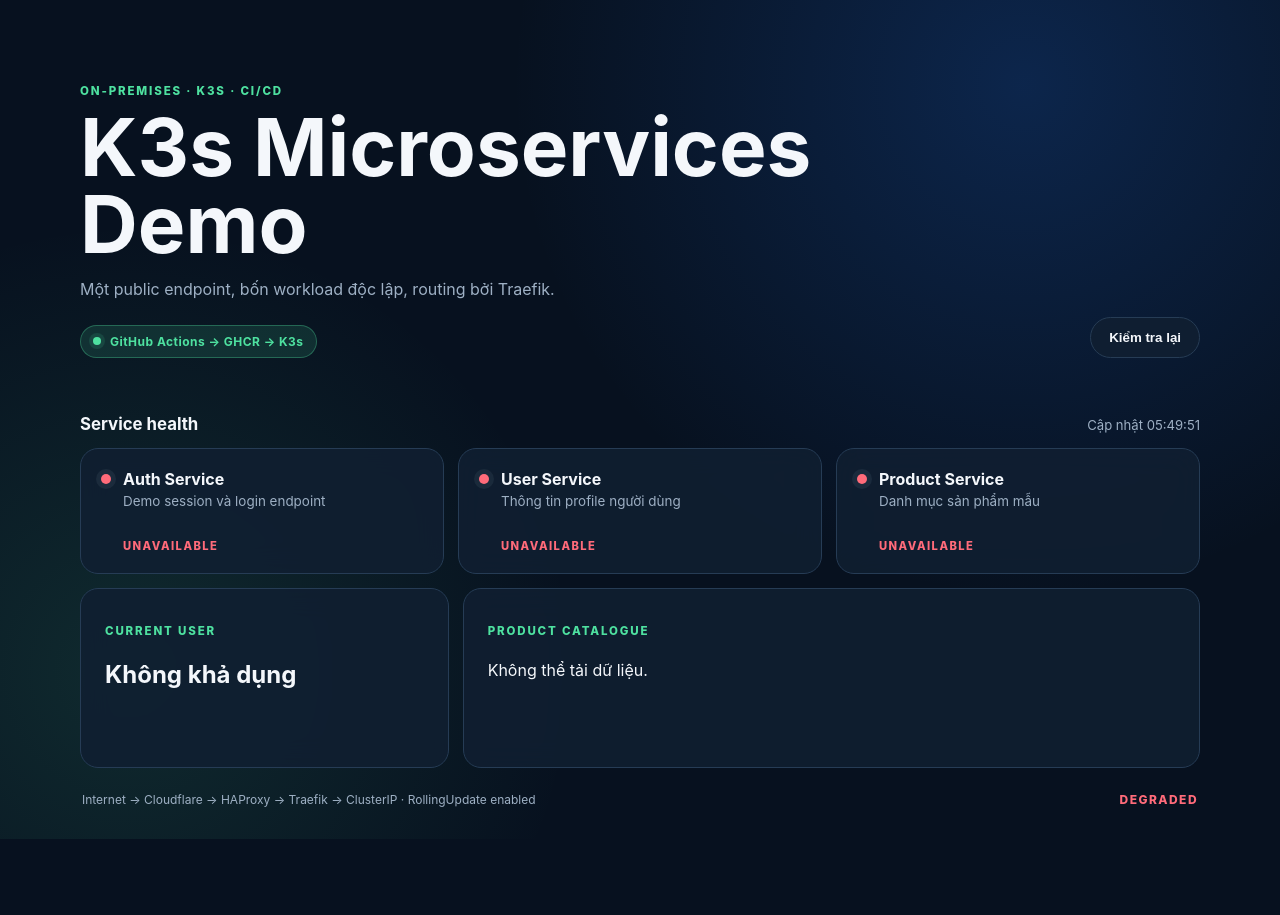
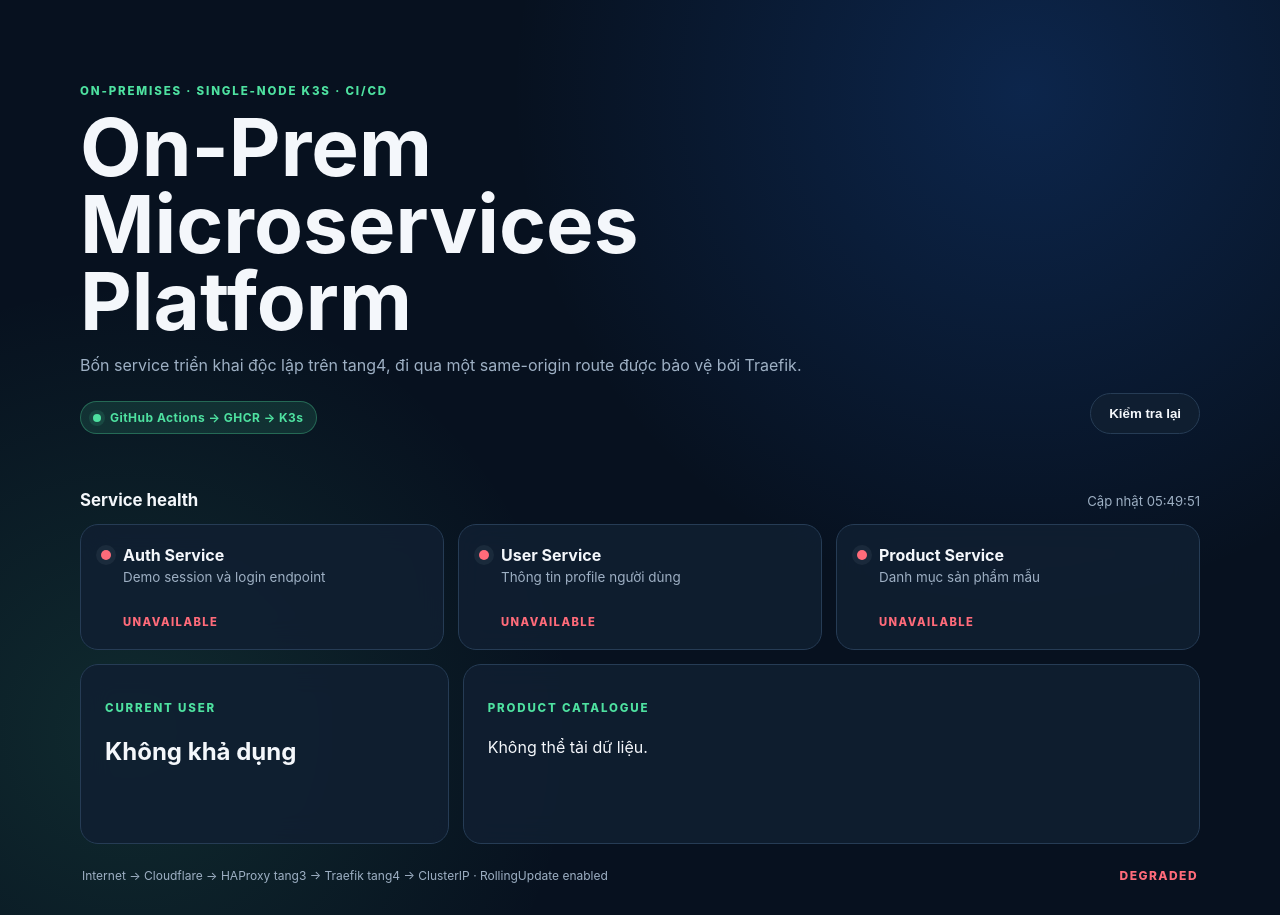
Before and after one commit to Kien-devops/app1, a website: page frontend/index.html in a window 1280 px wide. Before the commit the page ends 839 px from the top, so only its background shows below. Drawn offline with Linux system fonts and the light colour scheme; no server answers.

Commit message:
docs: align app with single-node k3s topology

```diff
--- a/frontend/index.html
+++ b/frontend/index.html
@@ -3,8 +3,8 @@
   <head>
     <meta charset="utf-8">
     <meta name="viewport" content="width=device-width, initial-scale=1">
-    <meta name="description" content="K3s microservices CI/CD demonstration">
-    <title>K3s Microservices Demo</title>
+    <meta name="description" content="On-premises microservices CI/CD platform running on single-node K3s">
+    <title>On-Prem Microservices Platform</title>
     <link rel="stylesheet" href="/styles.css">
     <script src="/app.js" defer></script>
   </head>
@@ -12,9 +12,9 @@
     <main class="shell">
       <header class="hero">
         <div>
-          <p class="eyebrow">ON-PREMISES · K3S · CI/CD</p>
-          <h1>K3s Microservices Demo</h1>
-          <p class="subtitle">Một public endpoint, bốn workload độc lập, routing bởi Traefik.</p>
+          <p class="eyebrow">ON-PREMISES · SINGLE-NODE K3S · CI/CD</p>
+          <h1>On-Prem Microservices Platform</h1>
+          <p class="subtitle">Bốn service triển khai độc lập trên tang4, đi qua một same-origin route được bảo vệ bởi Traefik.</p>
           <div class="delivery-badge" aria-label="Triển khai tự động đang hoạt động">
             <span class="delivery-dot" aria-hidden="true"></span>
             <span>GitHub Actions → GHCR → K3s</span>
@@ -60,7 +60,7 @@
       </section>
 
       <footer>
-        <span>Internet → Cloudflare → HAProxy → Traefik → ClusterIP · RollingUpdate enabled</span>
+        <span>Internet → Cloudflare → HAProxy tang3 → Traefik tang4 → ClusterIP · RollingUpdate enabled</span>
         <span id="overall" class="overall">INITIALIZING</span>
       </footer>
     </main>
```
Also changed, not shown: frontend/frontend.test.js (+2 -0 lines), README.md.
